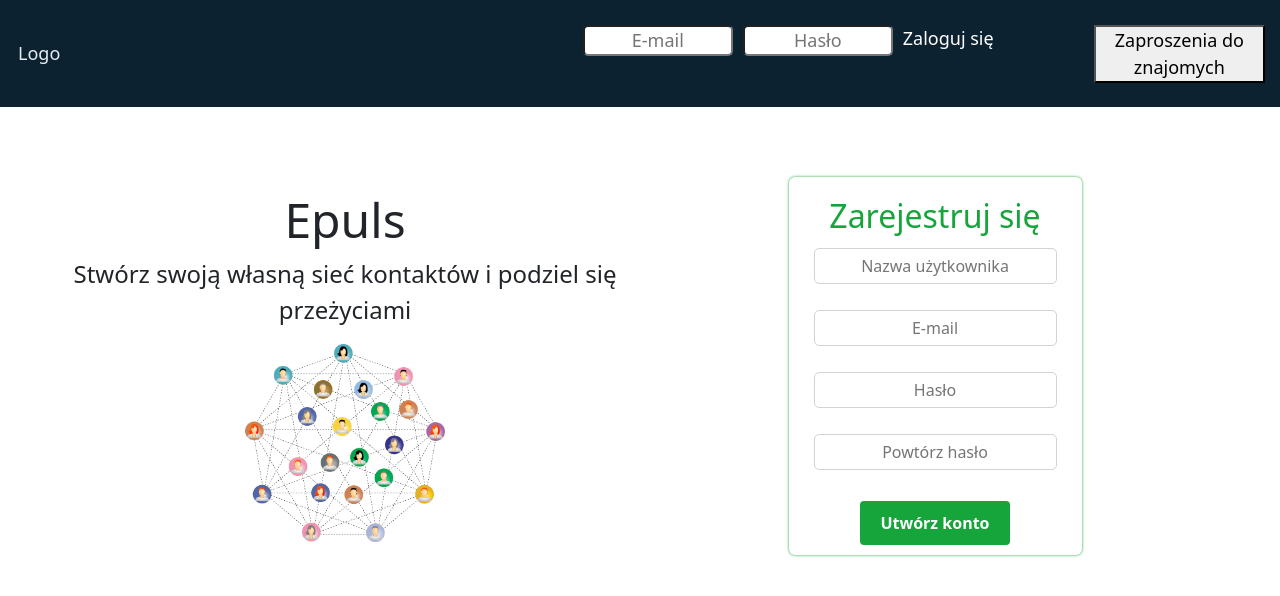
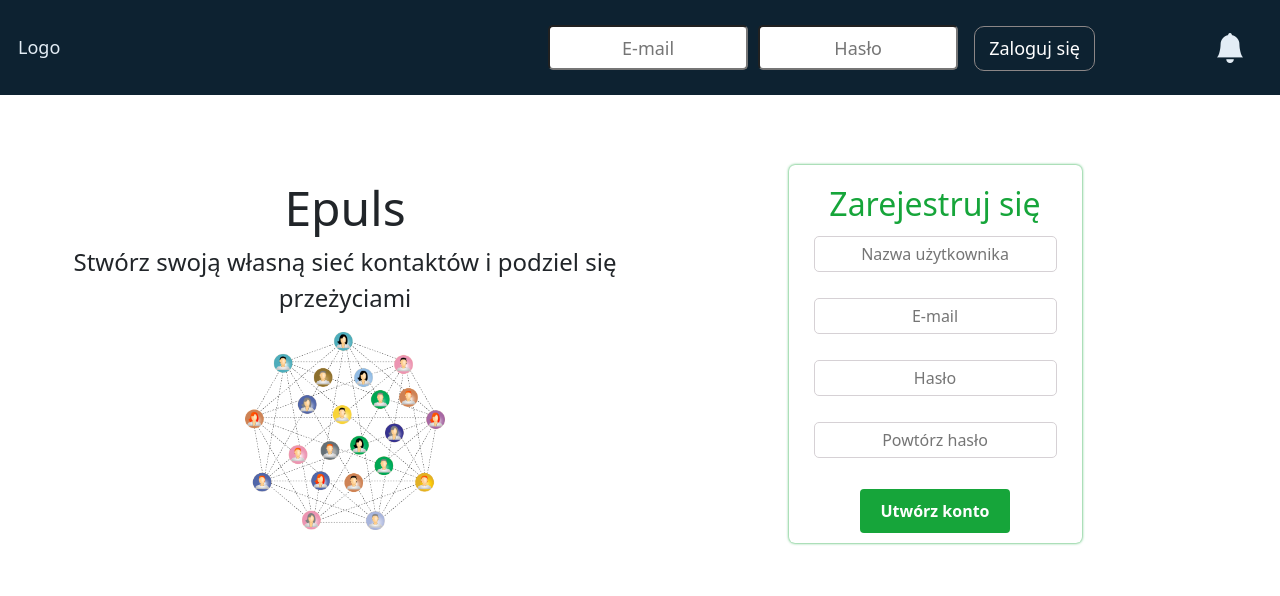
Before and after one commit to ALewandowska-sys/chatApp, a React (Create React App) app in the folder front/: page / in a window 1280 px wide. Shown: the top 596 px of the page. Built offline with nearby package versions, Linux system fonts and the light colour scheme.

Commit message:
Update header login form and notification bell

```diff
--- a/front/package.json
+++ b/front/package.json
@@ -13,6 +13,7 @@
     "@types/react-dom": "^18.0.10",
     "axios": "^1.3.4",
     "bootstrap": "^5.2.3",
+    "bootstrap-icons": "^1.10.3",
     "react": "^18.2.0",
     "react-bootstrap": "^2.7.2",
     "react-dom": "^18.2.0",
--- a/front/src/App.tsx
+++ b/front/src/App.tsx
@@ -5,6 +5,7 @@ import PagesUserHome from "./pages/user-home/PagesUserHome";
 import LandingPage from "./components/landing_page/LandingPage";
 import Logout from "./components/navbar/Logout";
 import Navbar from "./components/navbar/Navbar";
+import "bootstrap-icons/font/bootstrap-icons.css";
 
 function App() {
 	return (
--- a/front/src/components/login/Login.scss
+++ b/front/src/components/login/Login.scss
@@ -16,7 +16,8 @@
             margin: 5px;
 
             .email, .password {
-                width: 70px;
+                width: 90px;
+                height: 45px;
                 border-radius: 5px;
                 text-align: center;
             }
@@ -31,7 +32,9 @@
     &__btn {
         margin-top: 5px;
         background: none;
-        border: none;
+        border: 1px solid rgb(139, 134, 134);
+        padding: 8px 14px;
+        border-radius: 10px;
         color: #fefefe;
         text-decoration: none;
     }
@@ -50,7 +53,7 @@
         &--input {
 
             .email, .password {
-                width: 150px;
+                width: 200px;
             }
 
             p {
@@ -61,7 +64,8 @@
 	}
 
     &__btn {
-        margin-top: 10px;
+        margin-top: 11px;
+        margin-left: 6px;
     }
 }
 }
--- a/front/src/components/login/Login.tsx
+++ b/front/src/components/login/Login.tsx
@@ -46,7 +46,12 @@ export default function Login() {
 						type="email"
 						className="email"
 					/>
-					<p style={errorStyles}>{errors.email?.message}</p>
+					{
+						errors.email &&
+							<p style={errorStyles}>
+								{errors.email?.message}
+							</p>
+					}
 				</div>
 				<div className="formLogin__inputs--input">
 					<input
@@ -57,7 +62,12 @@ export default function Login() {
 						placeholder="Hasło"
 						className="password"
 					/>
-					<p style={errorStyles}>{errors.password?.message}</p>
+					{
+						errors.password &&
+							<p style={errorStyles}>
+								{errors.password?.message}
+							</p>
+					}
 				</div>
 			</div>
 			<button type="submit" className="formLogin__btn">
--- a/front/src/components/navbar/Navbar.scss
+++ b/front/src/components/navbar/Navbar.scss
@@ -24,7 +24,7 @@ nav {
 		.inputsContainer {
 			input {
 				width: 80px;
-				height: 30px;
+				height: 40px;
 				padding: 3px;
 				margin: 3px;
 				border-radius: 5px;
@@ -33,6 +33,24 @@ nav {
 			}
 		}
 	}
+}
+
+.navbar-friendsRequest {
+	background-color: inherit;
+	border-width: 0px;
+	margin: 0 20px;
+}
+
+.notificationBell {
+	font-size: 30px;
+}
+
+.bi-bell-fill::before {
+	color: #e3edf5;
+}
+
+.navbar-friendsRequest:hover .bi-bell-fill::before {
+	color: #bac3ca;
 }
 
 @media (min-width: 500px) {
--- a/front/src/components/navbar/Navbar.tsx
+++ b/front/src/components/navbar/Navbar.tsx
@@ -28,8 +28,11 @@ export default function Navbar(): JSX.Element {
 
 
       <Login/>
+      <div>
+
+      </div>
       <button className="navbar-friendsRequest" onClick={handleFriendsRequestClick}>
-        Zaproszenia do znajomych
+        <i className="bi bi-bell-fill notificationBell"></i>
       </button>
 
 
```
